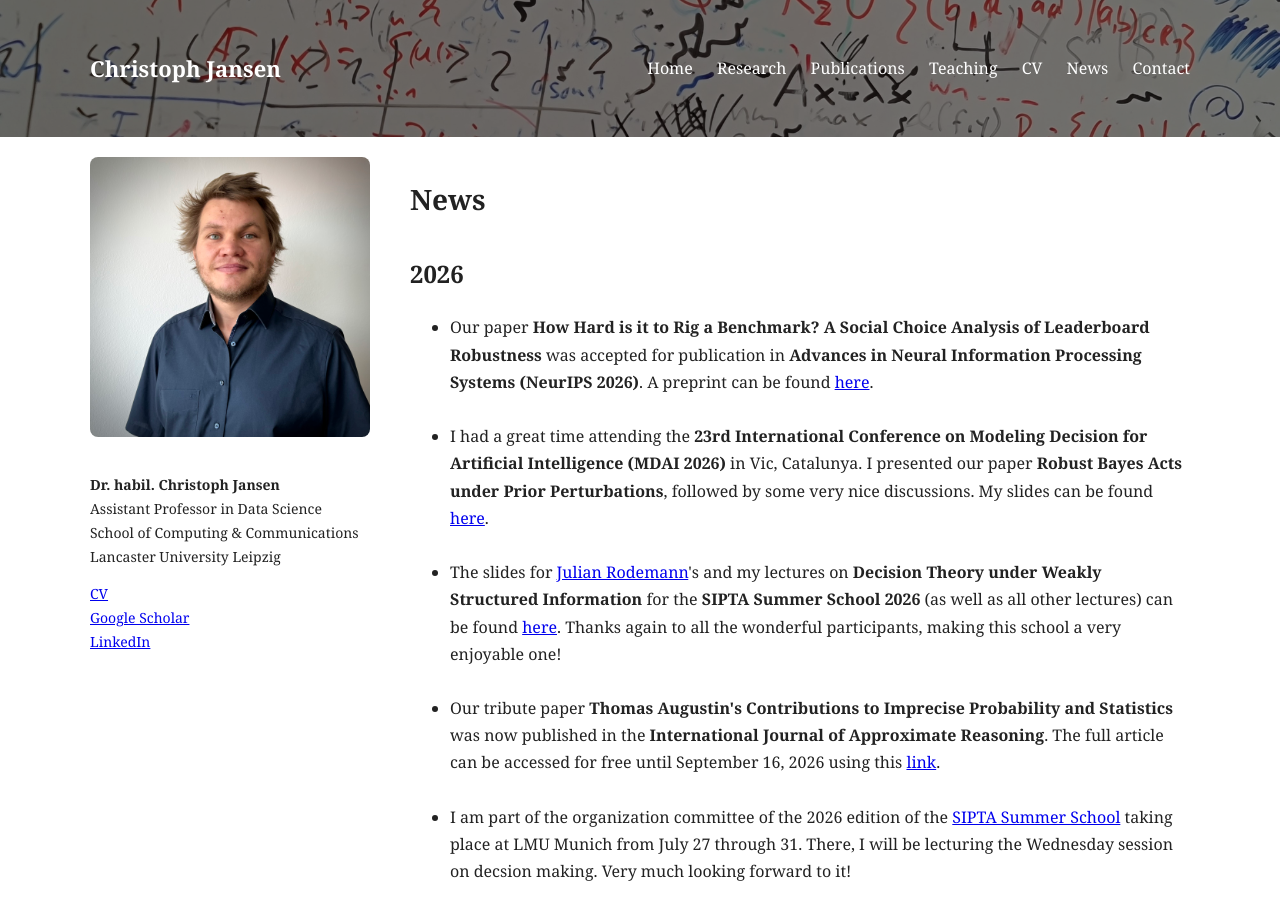
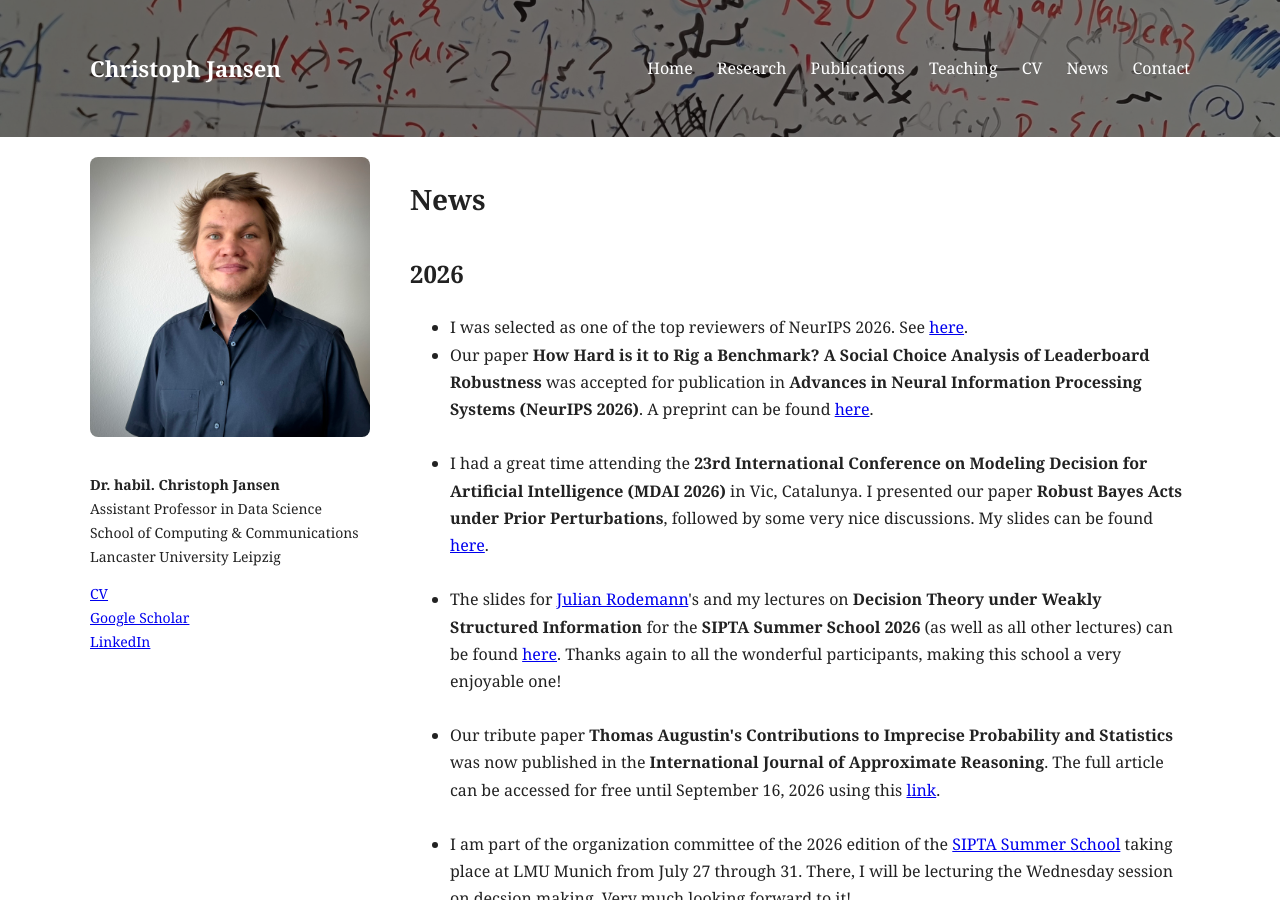
Before and after one commit to jansenc/jansenc.github.io, a Jekyll site: the page built from news/index.md, in a window 1280 px wide and 900 px high. Built offline with Jekyll 4.4.1, drawn with Linux system fonts in a browser that asks for light colours.

Commit message:
Update index.md

```diff
--- a/news/index.md
+++ b/news/index.md
@@ -8,6 +8,9 @@ permalink: /news/
 
 <h2>2026</h2>
 <ul>
+    <li>
+    I was selected as one of the top reviewers of NeurIPS 2026. See <a href="https://arxiv.org/abs/2605.23628">here</a>.
+  </li>
     <li>
     Our paper <strong>How Hard is it to Rig a Benchmark? A Social Choice Analysis of Leaderboard Robustness</strong> was accepted for publication in <strong>Advances in Neural Information Processing Systems (NeurIPS 2026)</strong>. A preprint can be found <a href="https://arxiv.org/abs/2605.23628">here</a>.
   </li>
```
